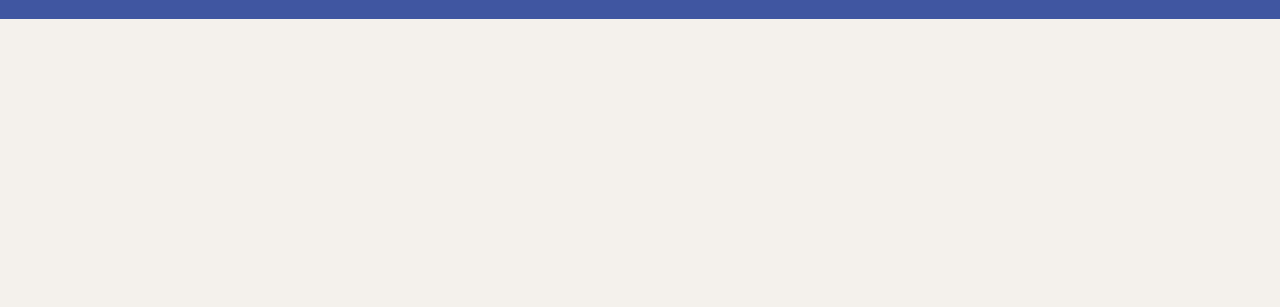
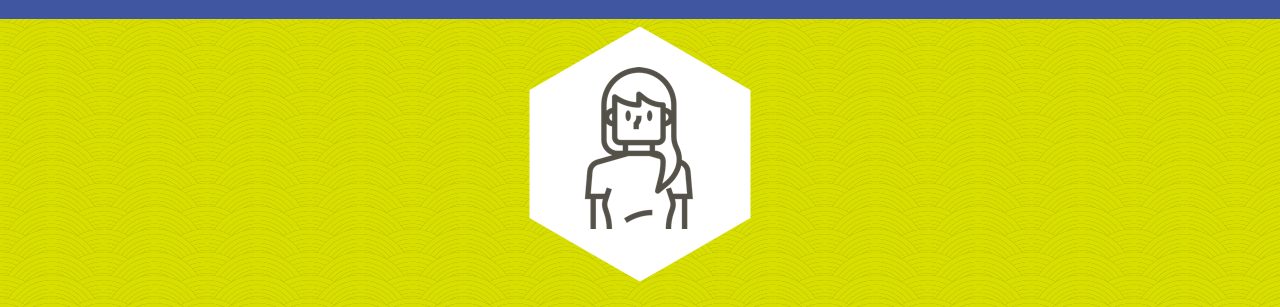
Before and after one commit to tarinkazi/tweeter, a website: page public/index.html in a window 1280 px wide. Shown: the part 81-388 px from the top of the page. Drawn offline with nearby package versions, Linux system fonts and the light colour scheme; a small style sheet from the web is missing.

Commit message:
update profile with header

```diff
--- a/public/index.html
+++ b/public/index.html
@@ -23,8 +23,10 @@
  <link rel="stylesheet" href="https://cdnjs.cloudflare.com/ajax/libs/font-awesome/5.15.4/css/all.min.css" integrity="sha512-YWzhKL2whUzgiheMoBFwW8CKV4qpHQAEuvilg9FAn5VJUDwKZZxkJNuGM4XkWuk94WCrrwslk8yWNGmY1EduTA==" crossorigin="anonymous" referrerpolicy="no-referrer" />
 
     <!-- App CSS -->
+    <link rel="stylesheet" href="/styles/header.css" type="text/css" />
     <link rel="stylesheet" href="/styles/nav.css" type="text/css" />
     <link rel="stylesheet" href="/styles/layout.css" type="text/css" />
+
 
 
     <!-- External JS -->
@@ -43,6 +45,15 @@
         <i class="fas fa-angle-double-down"></i>
         </div>
     </nav>
+    <header>
+      <div>
+          <img src="/images/profile-hex.png">
+      </div>
+      <br>
+      <div>
+          <h2>Tarin Kazi</h2>
+      </div>
+  </header>
 
     <!-- Page-specific (main) content here -->
     <main class="container"></main>
--- /dev/null
+++ b/public/styles/header.css
@@ -0,0 +1,12 @@
+header {
+  height: 400px;
+  width: 100%;
+  display: flex;
+  justify-content: center;
+  align-items: center;
+  color:sandybrown;
+  flex-direction: column;
+  background-image: url("/images/arches.png");
+  background-color: #d7de00;
+
+}
--- a/public/styles/nav.css
+++ b/public/styles/nav.css
@@ -16,10 +16,11 @@ nav{
 
  }
 
- nav div {
+nav, div {
   display: flex;
   justify-content: center;
   align-items: center;
+
  }
 
  nav i {
--- a/server/data-files/initial-tweets.json
+++ b/server/data-files/initial-tweets.json
@@ -8,7 +8,7 @@
     "content": {
       "text": "If I have seen further it is by standing on the shoulders of giants"
     },
-    "created_at": 1636857264014
+    "created_at": 1636863319436
   },
   {
     "user": {
@@ -19,6 +19,6 @@
     "content": {
       "text": "Je pense , donc je suis"
     },
-    "created_at": 1636943664014
+    "created_at": 1636949719436
   }
 ]
```
Also changed, not shown: public/images/arches.png (added).
